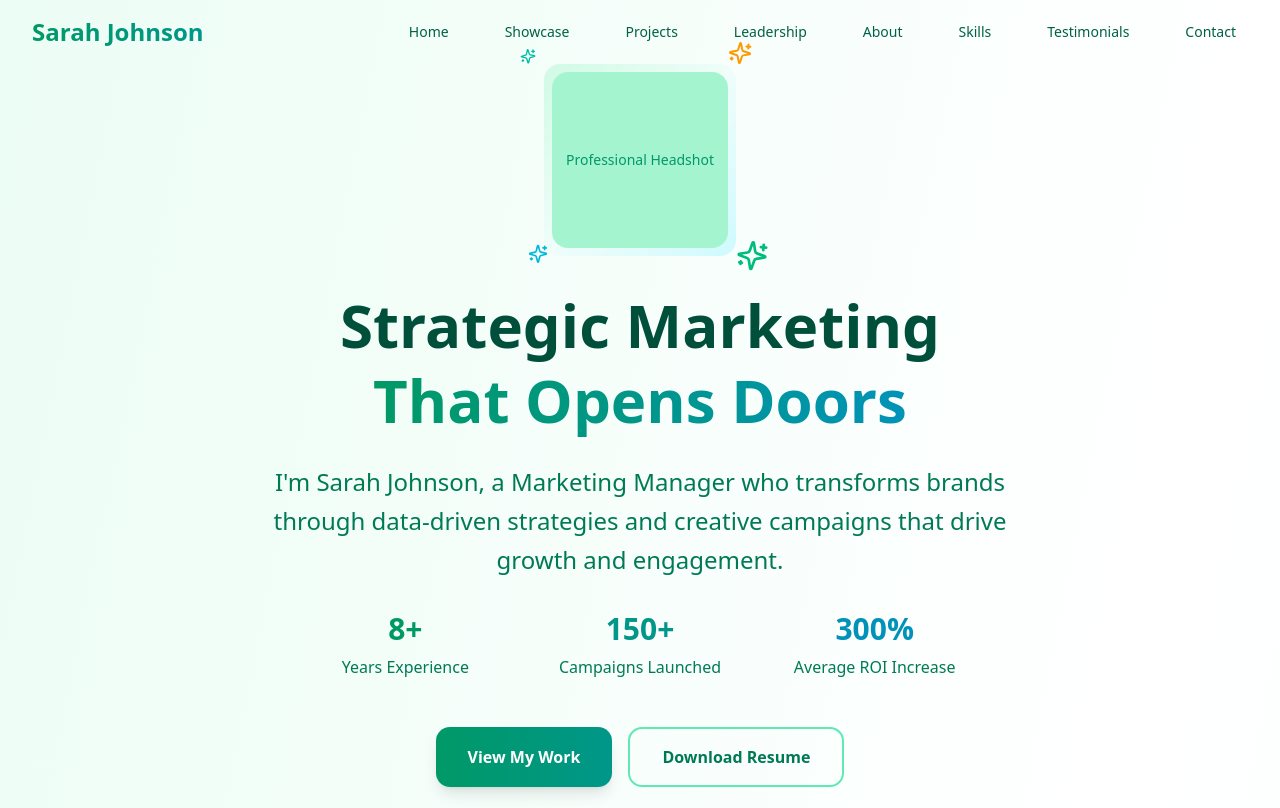
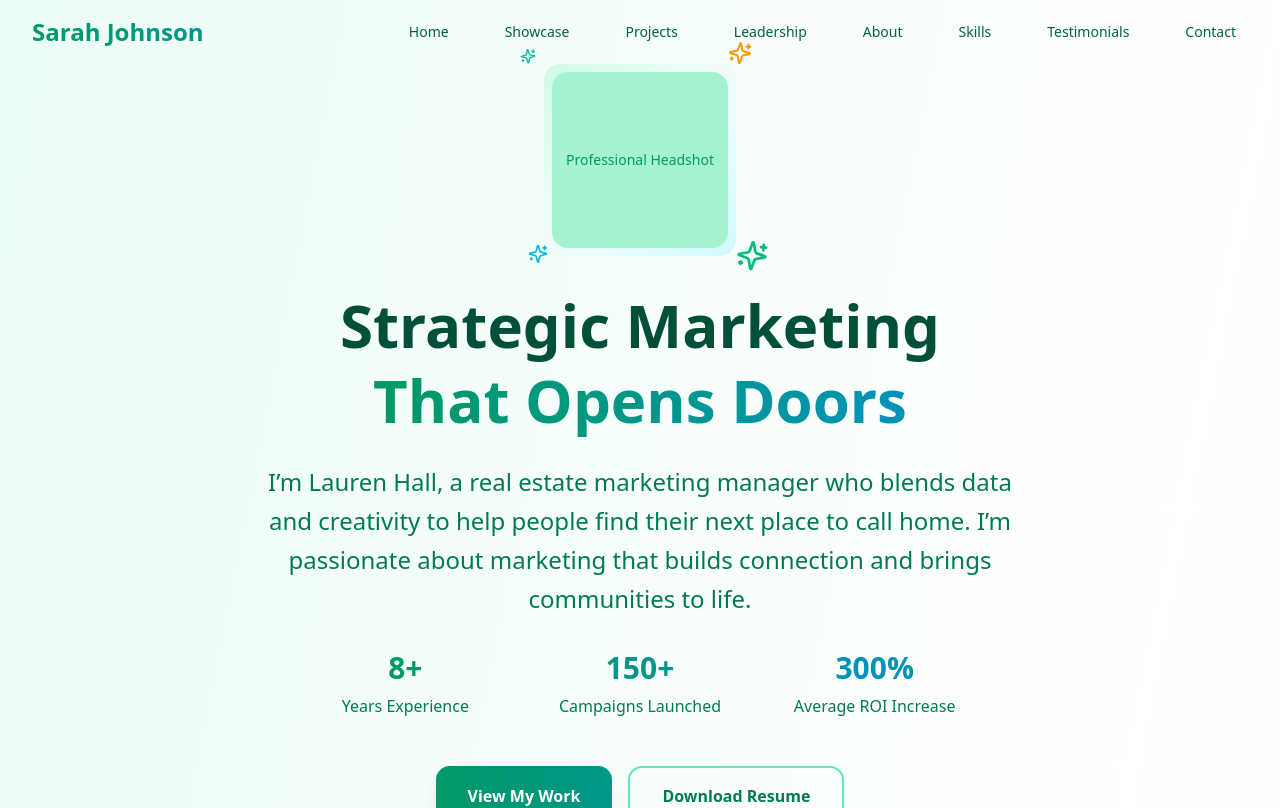
Before and after one commit to connorholly11/lauren-site, a React (Vite) app: page / in a window 1280 px wide. Shown: the top 808 px of the page. Built offline with nearby package versions, Linux system fonts and the light colour scheme; a web font is replaced by a local one.

Commit message:
RevisionId:  295243251156406272

```diff
--- a/src/components/generated/HeroSection.tsx
+++ b/src/components/generated/HeroSection.tsx
@@ -113,10 +113,7 @@ const HeroSection: React.FC = () => {
         }} transition={{
           duration: 0.8,
           delay: 0.6
-        }} className="text-xl sm:text-2xl text-emerald-700 mb-8 max-w-3xl mx-auto leading-relaxed" data-magicpath-id="14" data-magicpath-path="HeroSection.tsx">
-            I'm Sarah Johnson, a Marketing Manager who transforms brands through
-            data-driven strategies and creative campaigns that drive growth and engagement.
-          </motion.p>
+        }} className="text-xl sm:text-2xl text-emerald-700 mb-8 max-w-3xl mx-auto leading-relaxed" data-magicpath-id="14" data-magicpath-path="HeroSection.tsx">I’m Lauren Hall, a real estate marketing manager who blends data and creativity to help people find their next place to call home. I’m passionate about marketing that builds connection and brings communities to life.</motion.p>
 
           {/* Stats */}
           <motion.div initial={{
```
